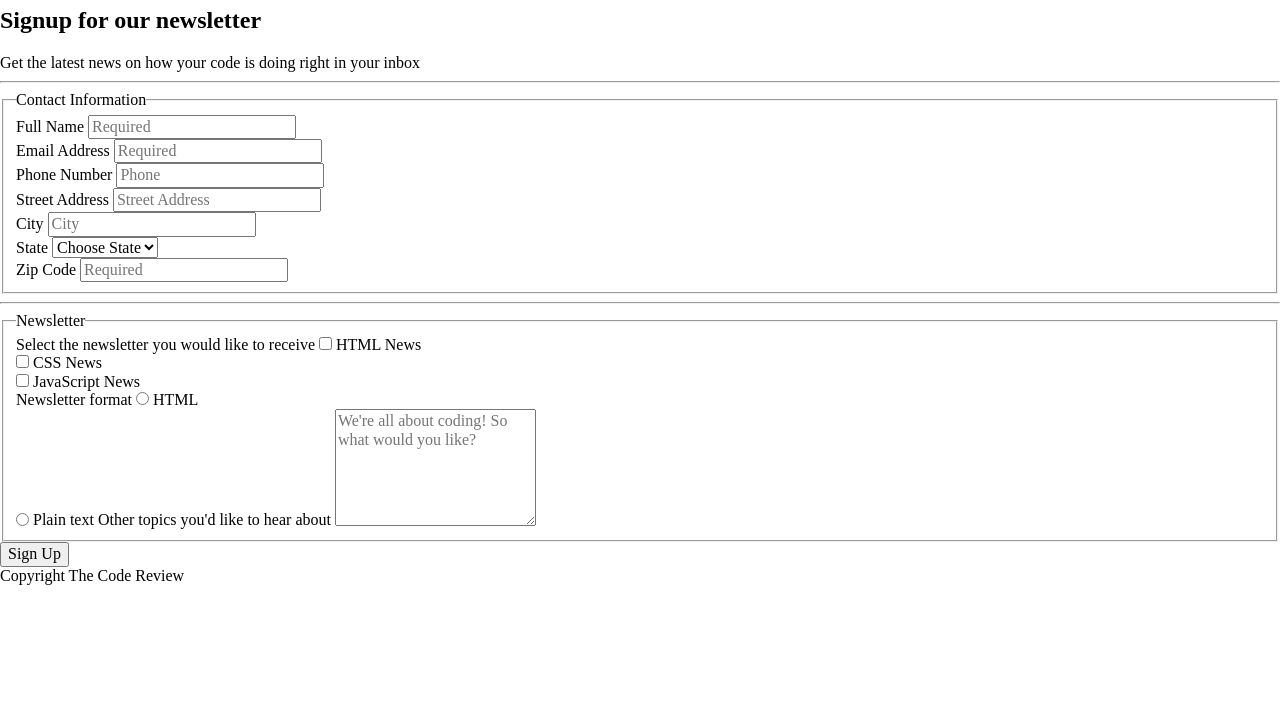
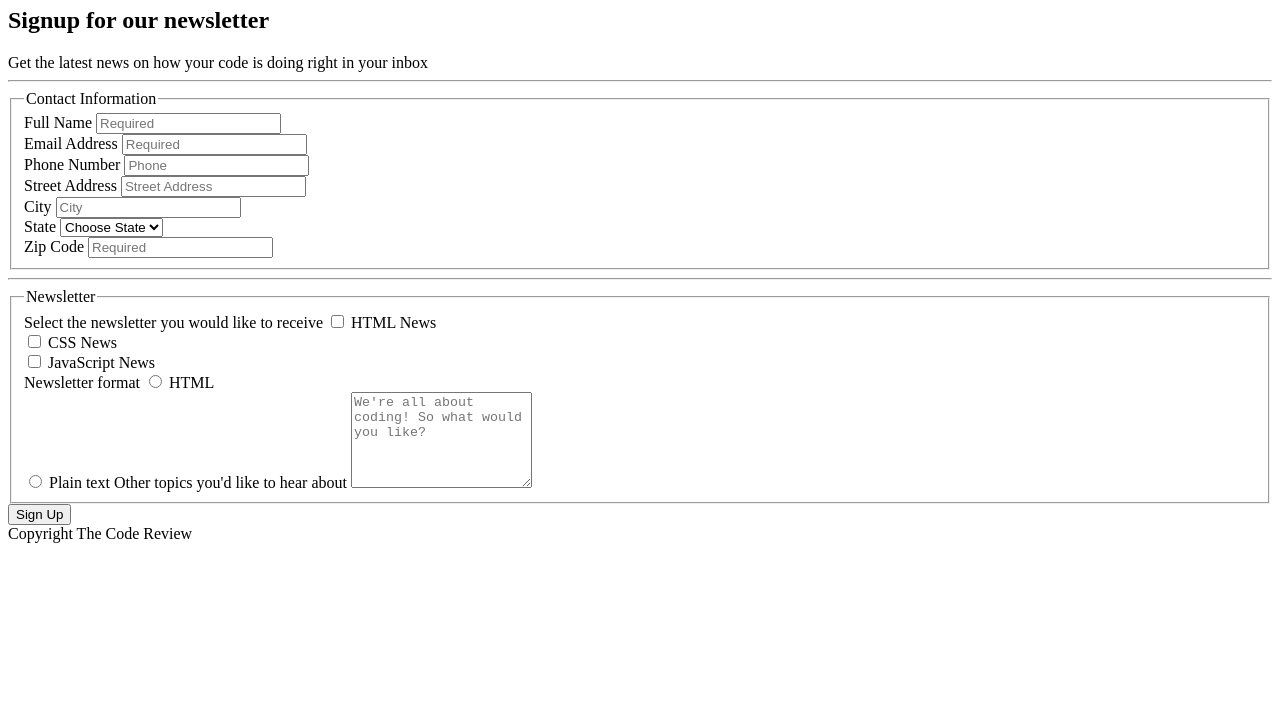
Before and after one commit to bismaarif/assignment-2-registration-form, a plain HTML site: page index.html in a window 1280 px wide. Shown: the part 73-800 px from the top of the page. Drawn offline with nearby package versions, Linux system fonts and the light colour scheme.

Commit message:
first commit

```diff
--- a/index.html
+++ b/index.html
@@ -9,8 +9,7 @@
   <link rel="preconnect" href="https://fonts.gstatic.com">
   <link href="https://fonts.googleapis.com/css2?family=Noto+Sans&display=swap" rel="stylesheet">
   <link href="https://fonts.googleapis.com/css2?family=Merriweather&display=swap" rel="stylesheet">
-  <link rel="stylesheet" href="resources/css/normalize.css">
-  <link rel="stylesheet" href="resources/css/styles.css">
+  <link rel="stylesheet" href="styles.css">
 </head>
 
 <body>
--- a/style.css
+++ b/style.css
@@ -189,7 +189,7 @@ input[type="radio"] {
   margin-bottom: 31px;
 }
 
-input[type="checkbox"]:checked {
+input[type="checkbox"] {
   background: #489ff9;
   color: #fff;
 }
```
